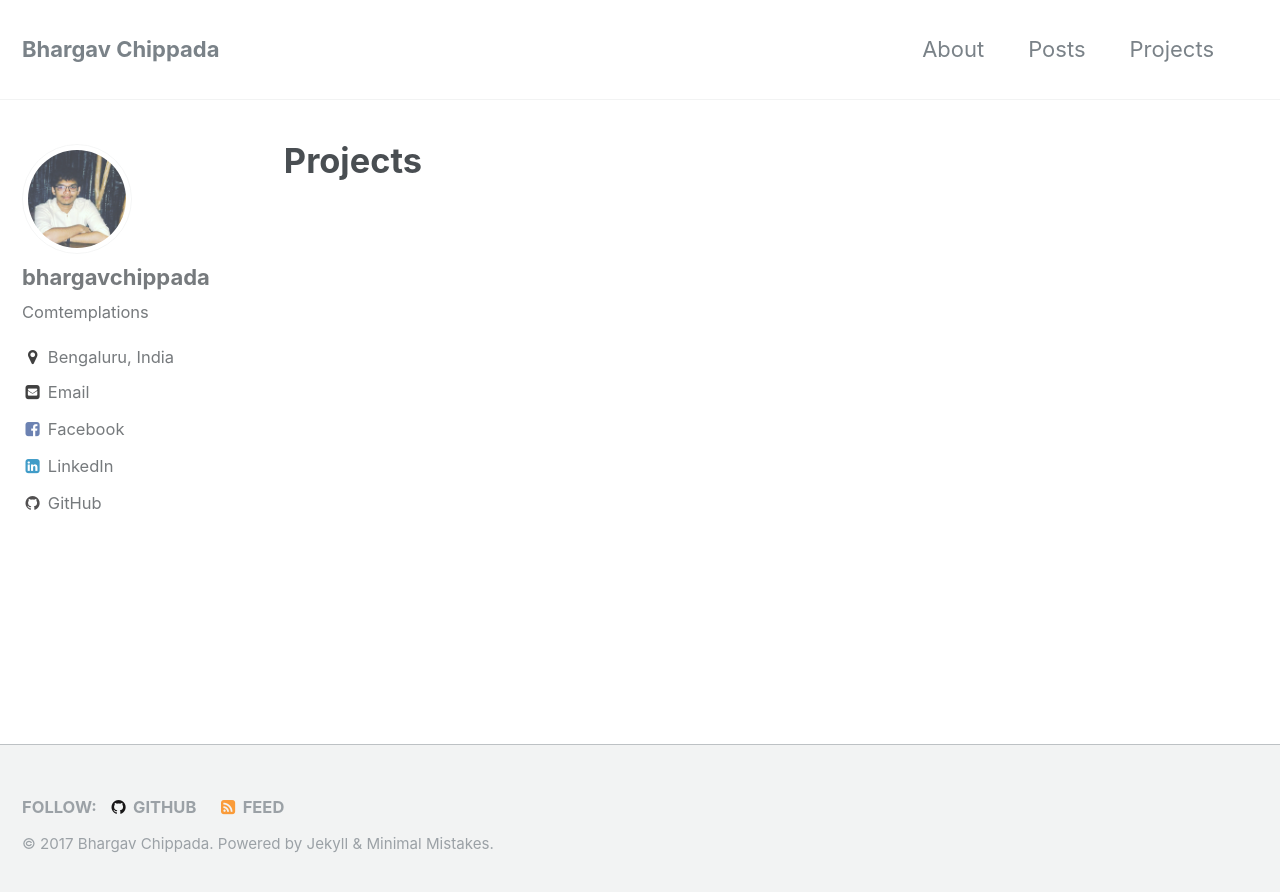
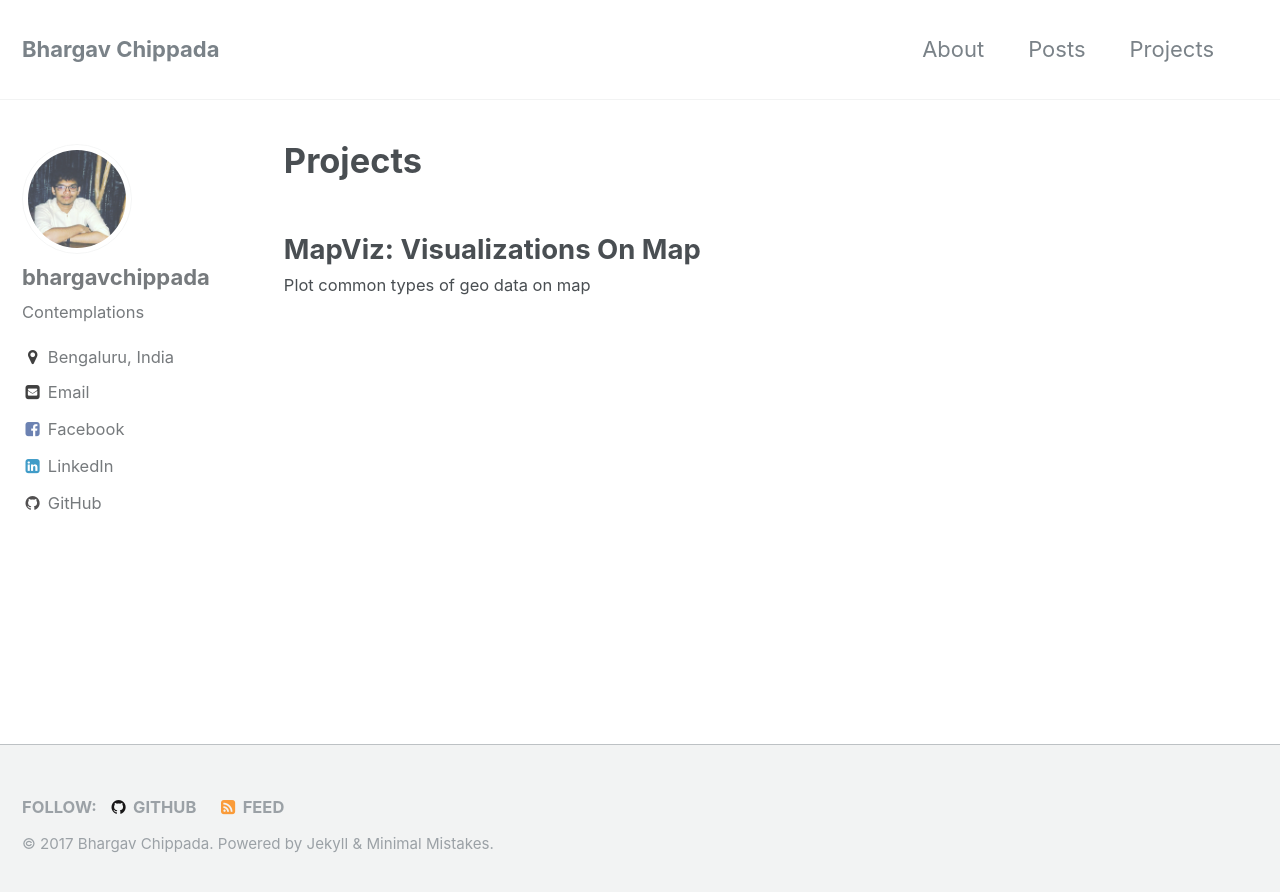
Before and after one commit to bhargavchippada/bhargavchippada.github.io, a Jekyll site: the page built from _pages/projects-archive.html, in a window 1280 px wide. Shown: the top 892 px of the page. Built offline with Jekyll 4.4.1, drawn with Linux system fonts in a browser that asks for light colours; part of the change alters nothing that is shown.

Commit message:
mapviz project added

```diff
--- a/_config.yml
+++ b/_config.yml
@@ -79,7 +79,7 @@ analytics:
 author:
   name             : "bhargavchippada"
   avatar           : "/assets/images/bio-photo.jpg" # path of avatar image, e.g. "/assets/images/bio-photo.jpg"
-  bio              : "Comtemplations"
+  bio              : "Contemplations"
   location         : "Bengaluru, India"
   email            : "bhargavchippada19@gmail.com"
   uri              :
@@ -230,6 +230,12 @@ compress_html:
   ignore:
     envs: development
 
+# Collections
+collections:
+  projects:
+    output: true
+    permalink: /:collection/:path/
+
 
 # Defaults
 defaults:
@@ -242,7 +248,7 @@ defaults:
       author_profile: true
   # _posts
   - scope:
-      path: "_posts"
+      path: ""
       type: posts
     values:
       layout: single
@@ -253,7 +259,7 @@ defaults:
       related: true
   # _projects
   - scope:
-      path: "_projects"
+      path: ""
       type: projects
     values:
       layout: single
--- a/_pages/projects-archive.html
+++ b/_pages/projects-archive.html
@@ -5,8 +5,6 @@ permalink: /projects/
 author_profile: true
 ---
 
-<div class="grid__wrapper">
-  {% for post in site.projects %}
-    {% include archive-single.html type="grid" %}
-  {% endfor %}
-</div>
+{% for post in site.projects %}
+  {% include archive-single.html %}
+{% endfor %}
--- /dev/null
+++ b/_projects/mapviz.md
@@ -0,0 +1,16 @@
+---
+layout: single
+title: "MapViz: Visualizations On Map"
+excerpt: "Plot common types of geo data on map"
+last_modified_at: 2017-07-06
+---
+
+An outcome of my frustration of not finding simple online tools to visualization a list of geohashs and bearings. The project is structured in a way so that new features can be added easily.
+
+## Notable Features
+- Geohashs
+- Bearings
+
+WebPage: [MapViz](https://bhargavchippada.github.io/mapviz)
+
+I am looking forward to add more features and any contributions are highly welcome. The project uses Reactjs and Google Maps Javascript API mainly. Look at FeaturesNav.js, Features.js and Bearings.js files to get an idea of how to add a new feature.
```
